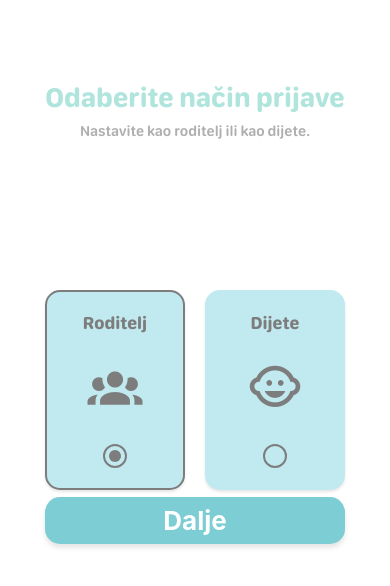
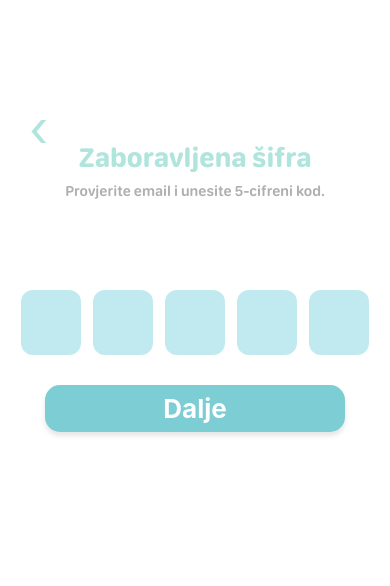
Before and after one commit to FarisGoralija/Pametnica, a React Native app in the folder frontend/: screen /CodeVerificationScreen in a window 390 px wide. Shown: the top 586 px of the page. Built offline with nearby package versions, Linux system fonts and the light colour scheme.

Commit message:
add_code_verif_screen

```diff
--- a/frontend/navigation.js
+++ b/frontend/navigation.js
@@ -7,6 +7,8 @@ import ChooseRoleScreen from "./screens/ChooseRoleScreen";
 import LoginScreen from "./screens/LoginScreen";
 import RegistrationScreen from "./screens/RegistrationScreen";
 import ForgotPasswordScreen from "./screens/ForgotPasswordScreen";
+import CodeVerificationScreen from "./screens/CodeVerificationScreen";
+import NewPasswordScreen from "./screens/NewPasswordScreen";
 
 const Stack = createNativeStackNavigator();
 
@@ -21,6 +23,8 @@ export default function Navigation() {
         <Stack.Screen name="LoginScreen" component={LoginScreen} />
         <Stack.Screen name="RegistrationScreen" component={RegistrationScreen} />
         <Stack.Screen name="ForgotPasswordScreen" component={ForgotPasswordScreen} />
+        <Stack.Screen name="CodeVerificationScreen" component={CodeVerificationScreen} />
+        <Stack.Screen name="NewPasswordScreen" component={NewPasswordScreen} />
       </Stack.Navigator>
     </NavigationContainer>
   );
--- /dev/null
+++ b/frontend/screens/CodeVerificationScreen.js
@@ -0,0 +1,130 @@
+import React, { useState } from "react";
+import { View, Text, StyleSheet, TextInput } from "react-native";
+import HeaderWithBack from "../components/HeaderWithBack";
+import NextButton from "../components/NextButton";
+
+const CODE_LENGTH = 5;
+
+const CodeVerificationScreen = ({ navigation }) => {
+  const [code, setCode] = useState("");
+  const [submitted, setSubmitted] = useState(false);
+
+  const handleChange = (text) => {
+    if (text.length <= CODE_LENGTH) {
+      setCode(text.replace(/[^0-9]/g, ""));
+      setSubmitted(false);
+    }
+  };
+
+  const handleNext = () => {
+    setSubmitted(true);
+
+    if (code.length !== CODE_LENGTH) return;
+
+    navigation.navigate("NewPasswordScreen");
+  };
+
+  return (
+    <View style={styles.container}>
+      <View style={styles.headerWrapper}>
+        <HeaderWithBack
+          title="Zaboravljena šifra"
+          subtitle="Provjerite email i unesite 5-cifreni kod."
+        />
+      </View>
+
+      {/* CODE INPUT */}
+      <View style={styles.codeContainer}>
+        {Array.from({ length: CODE_LENGTH }).map((_, i) => (
+          <View
+            key={i}
+            style={[
+              styles.codeBox,
+              submitted && code.length !== CODE_LENGTH && styles.errorBox,
+            ]}
+          >
+            <Text style={styles.codeText}>{code[i] || ""}</Text>
+          </View>
+        ))}
+      </View>
+
+      {submitted && code.length !== CODE_LENGTH && (
+        <Text style={styles.errorText}>
+          Unesite svih 5 cifara. Pokušajte ponovo.
+        </Text>
+      )}
+
+      {/* HIDDEN INPUT */}
+      <TextInput
+        value={code}
+        onChangeText={handleChange}
+        keyboardType="number-pad"
+        maxLength={CODE_LENGTH}
+        style={styles.hiddenInput}
+        autoFocus
+      />
+
+      <View style={styles.buttonWrapper}>
+        <NextButton title="Dalje" onPress={handleNext} />
+      </View>
+    </View>
+  );
+};
+
+const styles = StyleSheet.create({
+  container: {
+    flex: 1,
+    backgroundColor: "#FFFFFF",
+  },
+
+  headerWrapper: {
+    marginTop: 80,
+  },
+
+  codeContainer: {
+    flexDirection: "row",
+    justifyContent: "center",
+    marginTop: 40,
+  },
+
+  codeBox: {
+    width: 60,
+    height: 65,
+    backgroundColor: "#C0EAF0",
+    borderRadius: 12,
+    marginHorizontal: 6,
+    justifyContent: "center",
+    alignItems: "center",
+  },
+
+  errorBox: {
+    borderWidth: 1.5,
+    borderColor: "#E53935",
+  },
+
+  codeText: {
+    fontSize: 35,
+    fontFamily: "SFCompactRounded-Bold",
+    color: "#7D7D7D",
+  },
+
+  hiddenInput: {
+    position: "absolute",
+    opacity: 0,
+  },
+
+  errorText: {
+    textAlign: "center",
+    color: "#E53935",
+    marginTop: 12,
+    fontSize: 13,
+    fontFamily: "SFCompactRounded-Regular",
+  },
+
+  buttonWrapper: {
+    marginTop: 30,
+    alignItems: "center",
+  },
+});
+
+export default CodeVerificationScreen;
--- a/frontend/screens/ForgotPasswordScreen.js
+++ b/frontend/screens/ForgotPasswordScreen.js
@@ -4,7 +4,7 @@ import HeaderWithBack from "../components/HeaderWithBack";
 import CustomInput from "../components/CustomInput";
 import NextButton from "../components/NextButton";
 
-const ForgotPasswordScreen = () => {
+const ForgotPasswordScreen = ({ navigation }) => {
   const [email, setEmail] = useState("");
   const [submitted, setSubmitted] = useState(false);
 
@@ -20,13 +20,10 @@ const ForgotPasswordScreen = () => {
   const handleSubmit = () => {
     setSubmitted(true);
 
-    if (!isEmailValid) {
-      // ❌ show error
-      return;
-    }
+    if (!isEmailValid) return;
 
-    // ✅ ALL GOOD
-    console.log("Reset password email sent");
+    // ✅ NAVIGATE TO CODE SCREEN
+    navigation.navigate("CodeVerificationScreen", { email });
   };
 
   return (
@@ -35,9 +32,7 @@ const ForgotPasswordScreen = () => {
       <View style={styles.headerWrapper}>
         <HeaderWithBack
           title="Zaboravljena šifra"
-          subtitle={
-            "Unesite svoju e-mail adresu\nza resetovanje šifre."
-          }
+          subtitle={"Unesite svoju e-mail adresu\nza resetovanje šifre."}
         />
       </View>
 
@@ -72,7 +67,7 @@ const styles = StyleSheet.create({
   },
 
   headerWrapper: {
-    marginTop: 80, // 👈 SAME AS REGISTRATION
+    marginTop: 80,
   },
 
   formWrapper: {
@@ -86,7 +81,7 @@ const styles = StyleSheet.create({
   },
 
   errorText: {
-    width: 300, // 👈 same as input
+    width: 300,
     color: "#E53935",
     fontSize: 13,
     marginTop: -6,
@@ -94,13 +89,6 @@ const styles = StyleSheet.create({
     textAlign: "left",
     fontFamily: "SFCompactRounded-Regular",
   },
-
-  footer: {
-    position: "absolute",
-    bottom: 30,
-    width: "100%",
-    alignItems: "center",
-  },
 });
 
 export default ForgotPasswordScreen;
--- /dev/null
+++ b/frontend/screens/NewPasswordScreen.js
@@ -0,0 +1,121 @@
+import React, { useState } from "react";
+import { View, StyleSheet, Text } from "react-native";
+import HeaderWithBack from "../components/HeaderWithBack";
+import CustomInput from "../components/CustomInput";
+import NextButton from "../components/NextButton";
+
+const NewPasswordScreen = ({ navigation }) => {
+  const [password, setPassword] = useState("");
+  const [confirmPassword, setConfirmPassword] = useState("");
+  const [submitted, setSubmitted] = useState(false);
+
+  // ✅ PASSWORD RULES
+  const passwordRegex = /^(?=.*[A-Z])(?=.*\d)(?=.*[^A-Za-z0-9]).{8,}$/;
+  const isPasswordValid = passwordRegex.test(password);
+  const passwordsMatch = password === confirmPassword;
+
+  const handlePasswordChange = (text) => {
+    setPassword(text);
+    setSubmitted(false);
+  };
+
+  const handleConfirmPasswordChange = (text) => {
+    setConfirmPassword(text);
+    setSubmitted(false);
+  };
+
+  const handleSubmit = () => {
+    setSubmitted(true);
+
+    if (!isPasswordValid || !passwordsMatch) return;
+
+    // ✅ SUCCESS (later API call)
+    console.log("Password reset successful");
+
+    navigation.popToTop(); // or navigate to Login
+  };
+
+  return (
+    <View style={styles.container}>
+      {/* HEADER */}
+      <View style={styles.headerWrapper}>
+        <HeaderWithBack
+          title="Nova šifra"
+          subtitle={"Unesite novu šifru za svoj profil."}
+        />
+      </View>
+
+      {/* FORM */}
+      <View style={styles.formWrapper}>
+        <CustomInput
+          placeholder="Nova šifra"
+          iconName="lock-outline"
+          isPassword
+          secureTextEntry
+          value={password}
+          onChangeText={handlePasswordChange}
+          error={submitted && !isPasswordValid}
+        />
+
+        {submitted && !isPasswordValid && (
+          <Text style={styles.errorText}>
+            Šifra mora imati najmanje 8 znakova, jedno veliko slovo, broj i
+            simbol.
+          </Text>
+        )}
+
+        <CustomInput
+          placeholder="Potvrdi šifru"
+          iconName="lock-outline"
+          isPassword
+          secureTextEntry
+          value={confirmPassword}
+          onChangeText={handleConfirmPasswordChange}
+          error={submitted && !passwordsMatch}
+        />
+
+        {submitted && !passwordsMatch && (
+          <Text style={styles.errorText}>Šifre se ne podudaraju.</Text>
+        )}
+      </View>
+
+      {/* BUTTON */}
+      <View style={styles.buttonWrapper}>
+        <NextButton title="Dalje" onPress={handleSubmit} />
+      </View>
+    </View>
+  );
+};
+
+const styles = StyleSheet.create({
+  container: {
+    flex: 1,
+    backgroundColor: "#FFFFFF",
+  },
+
+  headerWrapper: {
+    marginTop: 80,
+  },
+
+  formWrapper: {
+    alignItems: "center",
+    marginTop: 30,
+  },
+
+  buttonWrapper: {
+    marginTop: 30,
+    alignItems: "center",
+  },
+
+  errorText: {
+    width: 300,
+    color: "#E53935",
+    fontSize: 13,
+    marginTop: -6,
+    marginBottom: 10,
+    textAlign: "left",
+    fontFamily: "SFCompactRounded-Regular",
+  },
+});
+
+export default NewPasswordScreen;
```
